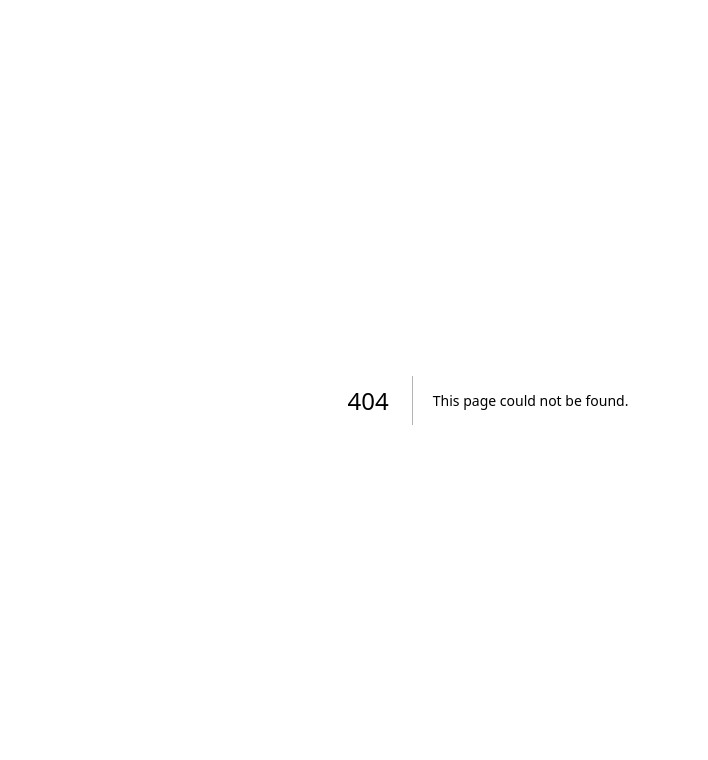
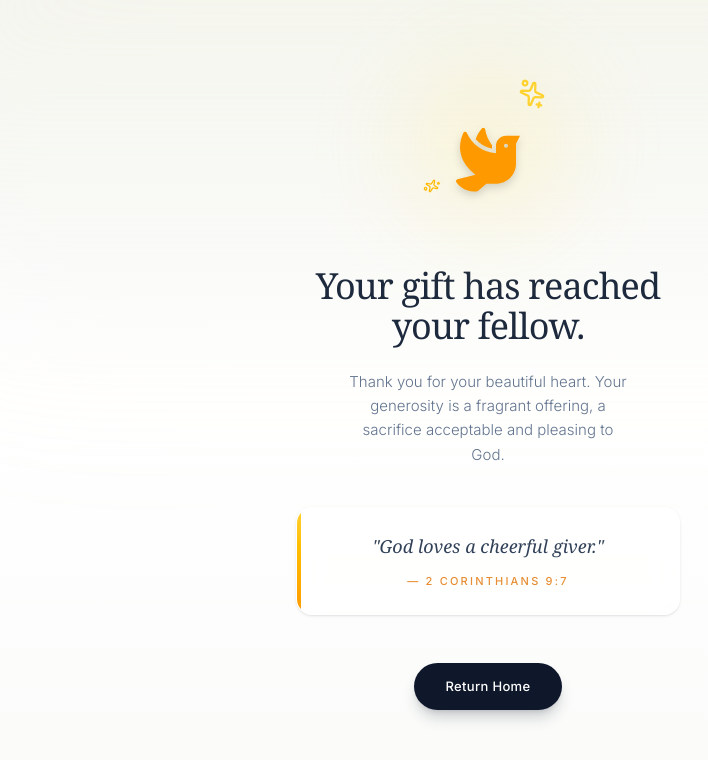
Before and after one commit to 4kilo-fellowship/my-fellow-website, a Next.js app: page /payment-success in a window 1280 px wide. Before the commit this address had no page. Shown: the top 760 px of the page, without its empty margins (152-860 px from the left). Built offline with nearby package versions, Linux system fonts and the light colour scheme.

Commit message:
feat: add payment success page

```diff
--- /dev/null
+++ b/app/payment-success/page.tsx
@@ -0,0 +1,132 @@
+"use client";
+
+import { motion } from "framer-motion";
+import Link from "next/link";
+import { FaDove } from "react-icons/fa";
+import { Sparkles } from "lucide-react";
+
+export default function PaymentSuccessPage() {
+  return (
+    <div className="min-h-[100dvh] w-full bg-[#f8fbff] relative overflow-hidden flex flex-col items-center justify-center px-8">
+      <div className="absolute inset-0 bg-gradient-to-b from-blue-50/80 via-white to-amber-50/30" />
+
+      <motion.div
+        className="absolute -top-32 inset-x-0 h-[70vh] bg-gradient-to-b from-amber-100/40 to-transparent blur-3xl rounded-full"
+        initial={{ opacity: 0 }}
+        animate={{ opacity: 1 }}
+        transition={{ duration: 2.5, ease: "easeOut" }}
+      />
+
+      <div
+        className="absolute top-1/4 -left-20 w-80 h-80 bg-white/60 rounded-full blur-3xl mix-blend-overlay animate-pulse"
+        style={{ animationDuration: "4s" }}
+      />
+      <div
+        className="absolute bottom-1/4 -right-20 w-64 h-64 bg-amber-100/30 rounded-full blur-3xl mix-blend-overlay animate-pulse"
+        style={{ animationDuration: "6s" }}
+      />
+
+      <motion.div
+        className="relative z-10 flex flex-col items-center text-center max-w-sm mx-auto mt-[-5vh]"
+        initial={{ y: 20, opacity: 0 }}
+        animate={{ y: 0, opacity: 1 }}
+        transition={{ duration: 1.2, delay: 0.2, ease: "easeOut" }}
+      >
+        <div className="relative mb-14 w-32 h-32 flex items-center justify-center mt-8">
+          <motion.div
+            className="absolute inset-0 bg-amber-200/40 rounded-full blur-2xl"
+            animate={{
+              scale: [1, 1.3, 1],
+              opacity: [0.4, 0.7, 0.4],
+            }}
+            transition={{
+              duration: 4,
+              repeat: Infinity,
+              ease: "easeInOut",
+            }}
+          />
+          <motion.div
+            initial={{ y: 15 }}
+            animate={{ y: -5 }}
+            transition={{
+              duration: 3,
+              repeat: Infinity,
+              repeatType: "reverse",
+              ease: "easeInOut",
+            }}
+            className="relative z-10 text-amber-500"
+          >
+            <FaDove className="w-16 h-16 drop-shadow-lg" />
+          </motion.div>
+
+          <motion.div
+            className="absolute top-0 right-2 text-amber-300"
+            animate={{ rotate: 360, scale: [0.8, 1.2, 0.8] }}
+            transition={{ duration: 4, repeat: Infinity, ease: "easeInOut" }}
+          >
+            <Sparkles className="w-6 h-6" />
+          </motion.div>
+          <motion.div
+            className="absolute bottom-4 left-0 text-amber-400"
+            animate={{ rotate: -360, scale: [1, 0.7, 1] }}
+            transition={{ duration: 3, repeat: Infinity, ease: "easeInOut" }}
+          >
+            <Sparkles className="w-4 h-4" />
+          </motion.div>
+        </div>
+
+        <motion.h1
+          className="text-3xl sm:text-4xl font-serif text-slate-800 mb-6 tracking-tight"
+          initial={{ opacity: 0, y: 10 }}
+          animate={{ opacity: 1, y: 0 }}
+          transition={{ duration: 1, delay: 0.8 }}
+        >
+          Your gift has reached your fellow.
+        </motion.h1>
+
+        <motion.p
+          className="text-slate-500 mb-10 leading-relaxed font-light text-[15px] max-w-[280px]"
+          initial={{ opacity: 0 }}
+          animate={{ opacity: 1 }}
+          transition={{ duration: 1, delay: 1.1 }}
+        >
+          Thank you for your beautiful heart. Your generosity is a fragrant
+          offering, a sacrifice acceptable and pleasing to God.
+        </motion.p>
+
+        <motion.div
+          className="w-full bg-white/70 backdrop-blur-md border border-white/50 shadow-sm rounded-2xl p-6 relative overflow-hidden mb-12"
+          initial={{ opacity: 0, scale: 0.95 }}
+          animate={{ opacity: 1, scale: 1 }}
+          transition={{
+            duration: 0.8,
+            delay: 1.5,
+            type: "spring",
+            stiffness: 100,
+          }}
+        >
+          <div className="absolute top-0 left-0 w-1 h-full bg-gradient-to-b from-amber-300 to-amber-500" />
+          <p className="text-slate-700 font-serif italic text-lg leading-relaxed mb-3">
+            "God loves a cheerful giver."
+          </p>
+          <p className="text-amber-600/80 font-medium text-[11px] tracking-[0.2em] uppercase">
+            — 2 Corinthians 9:7
+          </p>
+        </motion.div>
+
+        <motion.div
+          initial={{ opacity: 0, y: 10 }}
+          animate={{ opacity: 1, y: 0 }}
+          transition={{ duration: 0.8, delay: 1.8 }}
+        >
+          <Link
+            href="/"
+            className="inline-flex items-center justify-center px-8 py-3.5 bg-slate-900 text-white text-[13px] font-medium tracking-wide rounded-full shadow-lg shadow-slate-900/20 hover:bg-slate-800 hover:scale-105 transition-all duration-300 active:scale-95"
+          >
+            Return Home
+          </Link>
+        </motion.div>
+      </motion.div>
+    </div>
+  );
+}
--- a/package.json
+++ b/package.json
@@ -12,7 +12,7 @@
     "clsx": "^2.1.1",
     "framer-motion": "^12.29.2",
     "lucide-react": "^0.563.0",
-    "next": "16.1.4",
+    "next": "^16.2.1",
     "react": "19.2.3",
     "react-dom": "19.2.3",
     "react-icons": "^5.5.0",
```
Also changed, not shown: 1 other file (tests, documents, lock files or other folders).
